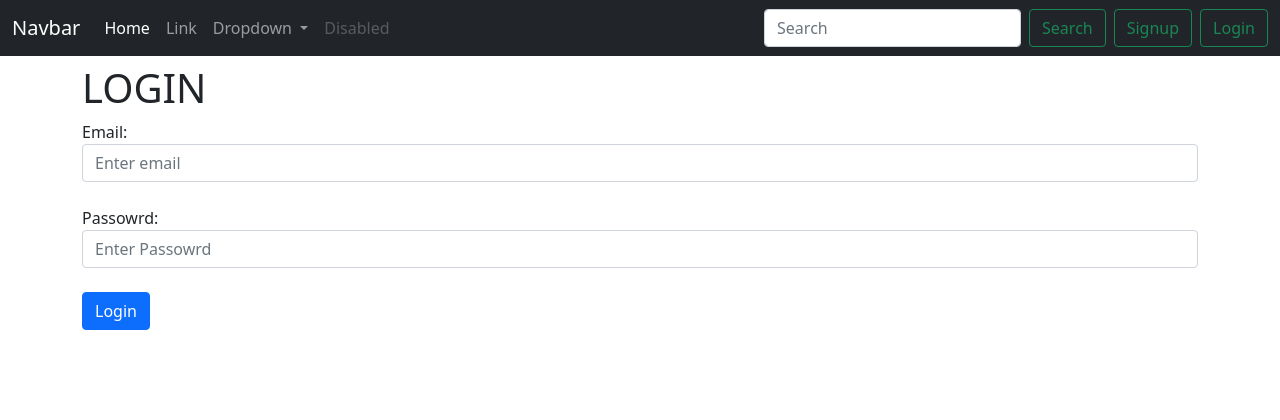
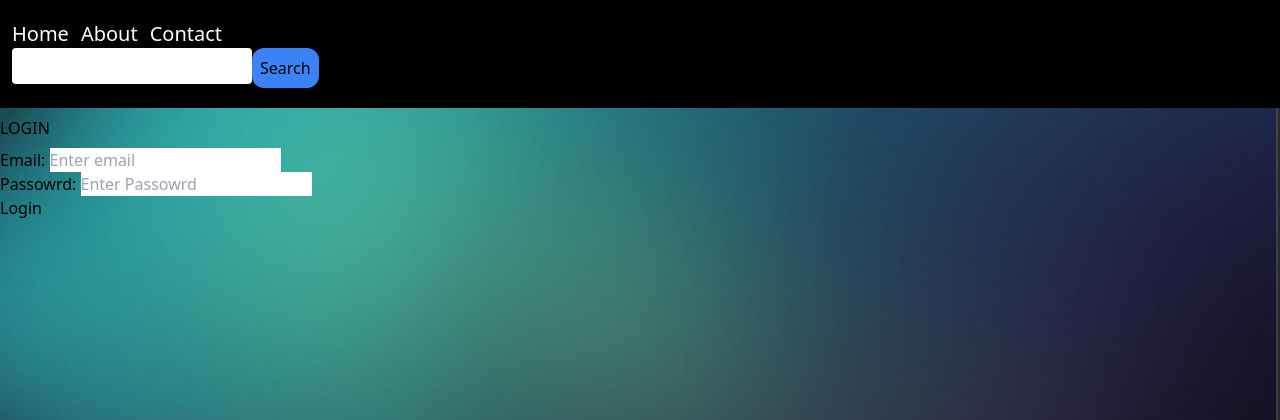
Before and after one commit to KartikeyKakaria/Qbonanza.com, a PHP site: page /login.html in a window 1280 px wide. Shown: the top 420 px of the page. Run offline with PHP 8.4, Linux system fonts and the light colour scheme; some libraries are stand-ins or nearby versions.

Commit message:
starting again

```diff
--- a/css/index.css
+++ b/css/index.css
@@ -28,3 +28,8 @@
     padding: 10px;
     border-radius: 12px;
 }
+
+#search{
+    position:relative;
+    justify:end;
+}
--- a/js/index.js
+++ b/js/index.js
@@ -12,6 +12,18 @@
         //if user is logged in set the navbar according to the user details
         let userDetails = JSON.parse(user);
         document.querySelector('#nav').innerHTML = '<a href="profile.html" class="mx-2"><button id="navName" type="button" class="bg-green-400 p-2 text-black hover:bg-green-600 hover:text-white">' + userDetails.name + '</button></a><button id="logout" type="button" class="bg-yellow-400 p-2 text-black hover:bg-yellow-600 hover:text-white" id="logout">Logout</button>';
+        document.querySelector('#navSm').innerHTML = '<button id="userDrop" class="bg-green-400 p-2 hover:bg-green-600 rounded">' + userDetails.name + '</button><div id="menu" class="fixed hidden bg-gray-200 text-black flex-col rounded mt-1 p-2 text-sm w-32"><a href="profile.html" class="px-2 py-1 hover:bg-blue-500 hover:text-white">Profile</li><a href="notifs.html" class="px-2 py-1 hover:bg-blue-500 hover:text-white">Notifications</li><a class="cursor-pointer hover:text-white px-2 py-1 hover:bg-blue-500">Logout</li></div>';
+        const button = document.querySelector("#userDrop");
+        const div = document.querySelector("#menu");
+        button.addEventListener('click', () => {
+            if (div.classList.contains('hidden')) {
+                div.classList.remove('hidden');
+                div.classList.add('flex')
+            } else if (div.classList.contains('flex')) {
+                div.classList.remove('flex');
+                div.classList.add('hidden')
+            }
+        })
     }
 }
 updateHeader();
--- a/login.html
+++ b/login.html
@@ -6,58 +6,44 @@
     <meta charset="utf-8">
     <meta name="viewport" content="width=device-width, initial-scale=1">
 
-    <!-- Bootstrap CSS -->
-    <link href="https://cdn.jsdelivr.net/npm/bootstrap@5.1.3/dist/css/bootstrap.min.css" rel="stylesheet" integrity="sha384-1BmE4kWBq78iYhFldvKuhfTAU6auU8tT94WrHftjDbrCEXSU1oBoqyl2QvZ6jIW3" crossorigin="anonymous">
+
+    <script src="https://cdn.tailwindcss.com"></script>
+    <link rel="stylesheet" href="css/index.css">
 
     <title>Hello, world!</title>
 </head>
 
 <body>
-    <nav class="navbar navbar-expand-lg navbar-dark bg-dark">
-        <div class="container-fluid">
-            <a class="navbar-brand" href="#">Navbar</a>
-            <button class="navbar-toggler" type="button" data-bs-toggle="collapse" data-bs-target="#navbarSupportedContent" aria-controls="navbarSupportedContent" aria-expanded="false" aria-label="Toggle navigation">
-            <span class="navbar-toggler-icon"></span>
-          </button>
-            <div class="collapse navbar-collapse" id="navbarSupportedContent">
-                <ul class="navbar-nav me-auto mb-2 mb-lg-0">
-                    <li class="nav-item">
-                        <a class="nav-link active" aria-current="page" href="#">Home</a>
-                    </li>
-                    <li class="nav-item">
-                        <a class="nav-link" href="#">Link</a>
-                    </li>
-                    <li class="nav-item dropdown">
-                        <a class="nav-link dropdown-toggle" href="#" id="navbarDropdown" role="button" data-bs-toggle="dropdown" aria-expanded="false">
-                  Dropdown
-                </a>
-                        <ul class="dropdown-menu" aria-labelledby="navbarDropdown">
-                            <li><a class="dropdown-item" href="#">Action</a></li>
-                            <li><a class="dropdown-item" href="#">Another action</a></li>
-                            <li>
-                                <hr class="dropdown-divider">
-                            </li>
-                            <li><a class="dropdown-item" href="#">Something else here</a></li>
-                        </ul>
-                    </li>
-                    <li class="nav-item">
-                        <a class="nav-link disabled">Disabled</a>
-                    </li>
-                </ul>
-                <form class="d-flex">
-                    <input class="form-control me-2" type="search" placeholder="Search" aria-label="Search">
-                    <button class="btn btn-outline-success" type="submit">Search</button>
-                </form>
-                <div id="nav" class="buttons nav-item">
-
-                </div>
-            </div>
-        </div>
-    </nav>
+    <div class="2xl:block justify-between hidden bg-black text-white py-5 px-1 flex">
+        <ul class="flex space-x-3 mr-96 justify-start text-xl">
+            <li><a href="/Qbonanza.com/">Home</a></li>
+            <li>About</li>
+            <li>Contact</li>
+        </ul>
+        <ul class="flex justify-end ml-96">
+            <li><input type="text" name="search" id="search" class="h-9 w-60 rounded text-black p-1"></li>
+            <li><button class="bg-blue-500 mx-2 p-2 text-black hover:bg-blue-700 hover:text-white">Search</button></li>
+        </ul>
+        <div id="nav" class="flex"></div>
+    </div>
+    <div class="flex justify-between sm:block bg-black text-white py-5 px-3 flex  2xl:hidden">
+        <!-- <div class="sm:block flex justify-between "> -->
+        <ul class="flex space-x-3  text-xl">
+            <li><a href="/Qbonanza.com/">Home</a></li>
+            <li>About</li>
+            <li>Contact</li>
+        </ul>
+        <ul id="search" class="flex relative ">
+            <li><input type="text" name="search" id="search" class=" flex h-9 w-60 rounded text-black p-1"></li>
+            <li><button class="bg-blue-500 p-2 text-black hover:bg-blue-700 hover:text-white">Search</button></li>
+            <div id="navSm" class=""></div>
+        </ul>
+        <!-- </div> -->
+    </div>
     <div id="alert"></div>
     <div class="container my-2">
         <form>
-            <h1>LOGIN</h1>
+            <h1 class="2xl my-2">LOGIN</h1>
             <label for="Email">Email: </label>
             <input type="email" name="Email" id="email" placeholder="Enter email" class="form-control"><br>
             <label for="passowrd">Passowrd: </label>
@@ -69,7 +55,7 @@
     <!-- Optional JavaScript; choose one of the two! -->
 
     <!-- Option 1: Bootstrap Bundle with Popper -->
-    <script src="https://cdn.jsdelivr.net/npm/bootstrap@5.1.3/dist/js/bootstrap.bundle.min.js" integrity="sha384-ka7Sk0Gln4gmtz2MlQnikT1wXgYsOg+OMhuP+IlRH9sENBO0LRn5q+8nbTov4+1p" crossorigin="anonymous"></script>
+
     <script src="js/login.js"></script>
     <script src="js/index.js"></script>
 </body>
```
Also changed, not shown: index.html (+16 -1 lines), tailwind.html (added, +36 -0 lines), js/tailwind.css (added).
